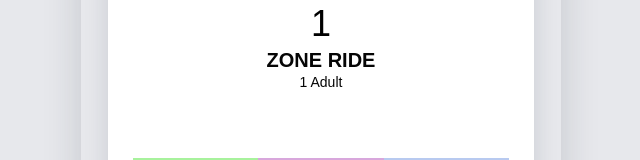
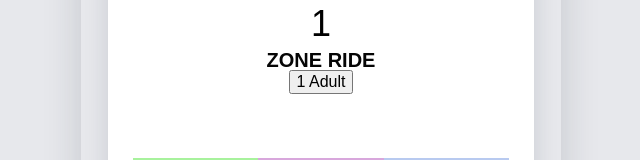
Before and after one commit to jenilkumar1301/nj-transit-ticket-ui, a React (Vite) app: page / in a window 1280 px wide. Shown: the part 471-631 px from the top of the page, without its empty margins (319-959 px from the left). Built offline with nearby package versions, Linux system fonts and the light colour scheme.

Commit message:
feat: add passenger cycle and color presets

```diff
--- a/src/App.jsx
+++ b/src/App.jsx
@@ -23,7 +23,7 @@ function useLongPress(onLongPress, onClick) {
 }
 
 function ColorSheet({ name, value, onChange, onClose }) {
-  const presets = ["#309832", "#086cf2", "#ff3341", "#ffb000", "#6f42c1", "#111111", "#ffffff"];
+  const presets = ["#309832", "#086cf2", "#7b3fc6", "#ffb6c1", "#ff3341", "#808080"];
   return <div className="overlay" role="dialog" aria-modal="true">
     <section className="sheet">
       <div className="sheet-head"><h2>{name}</h2><button onClick={onClose}>Done</button></div>
@@ -58,7 +58,7 @@ function StripButton({ color, label, onEdit }) {
   return <button className="strip-part" style={{ backgroundColor: color }} {...actions} aria-label={label} />;
 }
 
-function Ticket({ zone, colors, remaining, progress, onZone, onColor }) {
+function Ticket({ zone, adults, colors, remaining, progress, onZone, onAdults, onColor }) {
   const minutes = String(Math.floor(remaining / 60)).padStart(2, "0");
   const seconds = String(remaining % 60).padStart(2, "0");
   return <article className="ticket-slide">
@@ -68,7 +68,10 @@ function Ticket({ zone, colors, remaining, progress, onZone, onColor }) {
       <div className="dash" />
       <h2>INTERSTATE</h2>
       <button className="zone-number" onClick={onZone} aria-label={`Zone ${zone}. Tap for next zone`}>{zone}</button>
-      <h3>ZONE RIDE</h3><p>1 Adult</p>
+      <h3>ZONE RIDE</h3>
+      <button className="adult-count" onClick={onAdults} aria-label={`${adults} ${adults === 1 ? "Adult" : "Adults"}. Tap for next passenger count`}>
+        {adults} {adults === 1 ? "Adult" : "Adults"}
+      </button>
       <div className="ticket-bottom">
         <div className="validation-strip">
           <StripButton color={colors.strip1} label="Edit first strip color" onEdit={() => onColor("strip1", "First strip color")} />
@@ -88,6 +91,7 @@ export default function App() {
   const [activatedAt] = useState(Date.now);
   const [colors, setColors] = useState(storedColors);
   const [selectedZone, setSelectedZone] = useState(1);
+  const [adults, setAdults] = useState(1);
   const [colorSheet, setColorSheet] = useState(null);
 
   useEffect(() => { const id = setInterval(() => setNow(Date.now()), 250); return () => clearInterval(id); }, []);
@@ -97,12 +101,13 @@ export default function App() {
   const progress = Math.max(0, Math.min(100, (3600 - remaining) / 36));
 
   function nextZone() { setSelectedZone(zone => zone === 9 ? 1 : zone + 1); }
+  function nextAdults() { setAdults(count => count === 7 ? 1 : count + 1); }
 
   return <main className="app-shell">
     <header><h1>One Way Ticket</h1></header>
     <div className="ticket-stage">
-      <Ticket zone={selectedZone} colors={colors} remaining={remaining} progress={progress}
-        onZone={nextZone} onColor={(key, name) => setColorSheet({ key, name })} />
+      <Ticket zone={selectedZone} adults={adults} colors={colors} remaining={remaining} progress={progress}
+        onZone={nextZone} onAdults={nextAdults} onColor={(key, name) => setColorSheet({ key, name })} />
     </div>
     {colorSheet && <ColorSheet name={colorSheet.name} value={colors[colorSheet.key]}
       onChange={value => setColors(current => ({ ...current, [colorSheet.key]: value }))} onClose={() => setColorSheet(null)} />}
```
